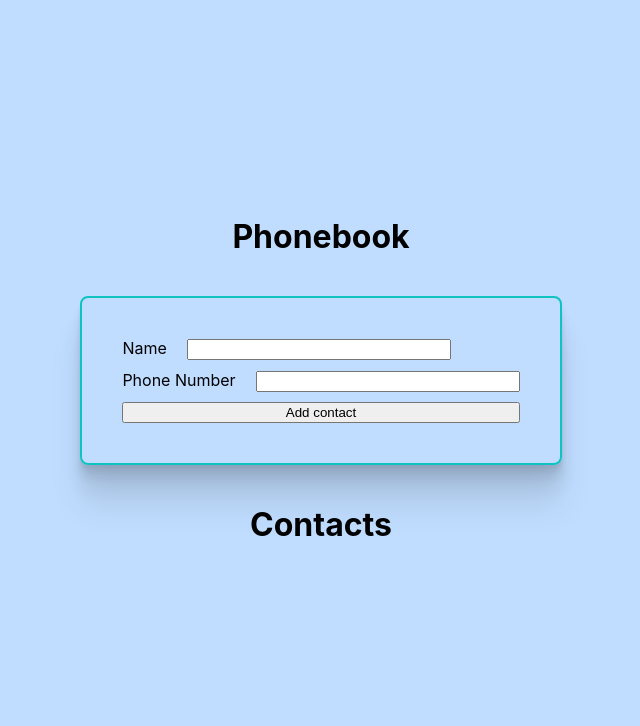
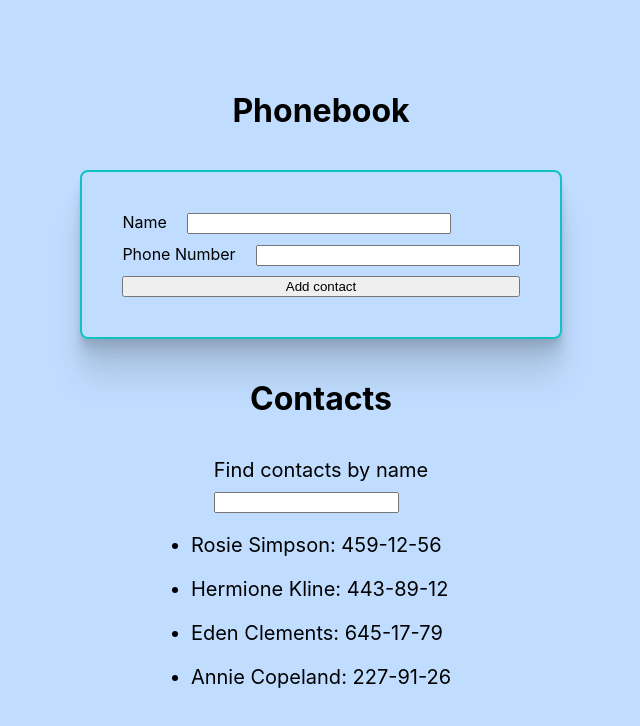
Before and after one commit to VictorSelischev/goit-react-hw-02-phonebook, a React (Create React App) app: page / in a window 1280 px wide. Shown: the top 726 px of the page, without its empty margins (319-959 px from the left). Built offline with nearby package versions, Linux system fonts and the light colour scheme.

Commit message:
Добавляет компонент Filter

```diff
--- a/src/components/App.jsx
+++ b/src/components/App.jsx
@@ -1,23 +1,30 @@
 import { Component } from 'react';
 import FormPhonbook from './FormPhonbook/FormPhonbook';
 import { Section } from './Section/Section';
-import { Contacts } from './Contacts/Contacts';
+import { ContactsList } from './Contacts/Contacts';
+import { Filter } from './Filter/Filter';
 
 class App extends Component {
   state = {
     contacts: [
-      // { id: 'id-1', name: 'Rosie Simpson', number: '459-12-56' },
-      // { id: 'id-2', name: 'Hermione Kline', number: '443-89-12' },
-      // { id: 'id-3', name: 'Eden Clements', number: '645-17-79' },
-      // { id: 'id-4', name: 'Annie Copeland', number: '227-91-26' },
+      { id: 'id-1', name: 'Rosie Simpson', number: '459-12-56' },
+      { id: 'id-2', name: 'Hermione Kline', number: '443-89-12' },
+      { id: 'id-3', name: 'Eden Clements', number: '645-17-79' },
+      { id: 'id-4', name: 'Annie Copeland', number: '227-91-26' },
     ],
+    filter: '',
   };
 
   formSubmitHandler = data => {
     console.log(data);
     this.setState(prevState =>  ({
-      contacts: [...prevState.contacts, data] }
+      contacts: [data, ...prevState.contacts] }
     ));
+  }
+
+  handleChangeFilter = evt => {
+    console.log(this.state.filter);
+    this.setState({filter: evt.target.value});
   }
 
   render() {
@@ -39,7 +46,8 @@ class App extends Component {
           <FormPhonbook onSubmitProp={this.formSubmitHandler} />
         </Section>
         <Section title={'Contacts'}>
-          <Contacts contacts={contacts} />
+          <Filter filter={this.state.filter} changeFilter={ this.handleChangeFilter } />
+          <ContactsList contacts={contacts} />
         </Section>
       </div>
     );
--- a/src/components/Contacts/Contacts.jsx
+++ b/src/components/Contacts/Contacts.jsx
@@ -1,11 +1,9 @@
 import css from './Contacts.module.css';
 
-export const Contacts = ({ contacts }) => {
+export const ContactsList = ({ contacts }) => {
   return (
     <ul>
       {contacts.map(({ id, name, number }) => {
-        // console.log(id);
-        // console.log(name);
         return (
           <li key={id} className={css.contact__item}>
             <p>{name}: { number }</p>
--- /dev/null
+++ b/src/components/Filter/Filter.jsx
@@ -0,0 +1,21 @@
+import { Component } from 'react';
+import css from './Filter.module.css';
+
+class Filter extends Component {
+  render() {
+    const { filter, changeFilter } = this.props;
+    return (
+      <label className={css.formAddBook__label}>
+        Find contacts by name
+        <input
+          className={css.formAddBook__input}
+          type="text"
+          value={filter}
+          onChange={changeFilter}
+        />
+      </label>
+    );
+  }
+}
+
+export { Filter };
--- /dev/null
+++ b/src/components/Filter/Filter.module.css
@@ -0,0 +1,12 @@
+.formAddBook__label {
+    font-size: 20px;
+}
+
+.formAddBook__input {
+    display: block;
+    margin-top: 10px;
+}
+
+.formAddBook__input:focus {
+    outline-color: #0fc3dd;
+}
--- a/src/components/FormPhonbook/FormPhonbook.jsx
+++ b/src/components/FormPhonbook/FormPhonbook.jsx
@@ -16,11 +16,11 @@ class FormPhonbook extends Component {
   handleSubmit = evt => {
     evt.preventDefault();
 
-    const contact = {};
-    contact.id = nanoid();
-    contact.name = this.state.name;
-    contact.number = this.state.number;
-    this.props.onSubmitProp(contact);
+    // const contact = {};
+    // contact.id = nanoid();
+    // contact.name = this.state.name;
+    // contact.number = this.state.number;
+    this.props.onSubmitProp({id: nanoid(), ...this.state});
 
     this.reset();
   };
```
